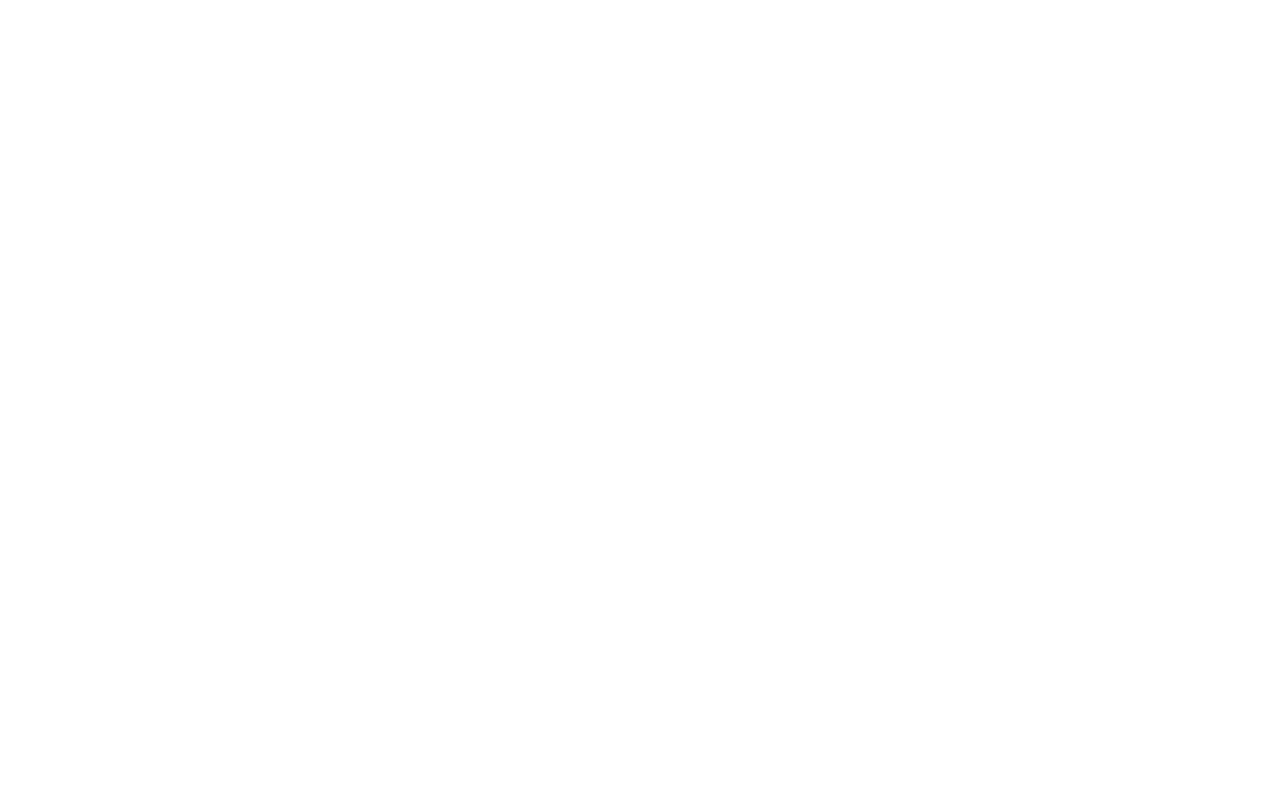
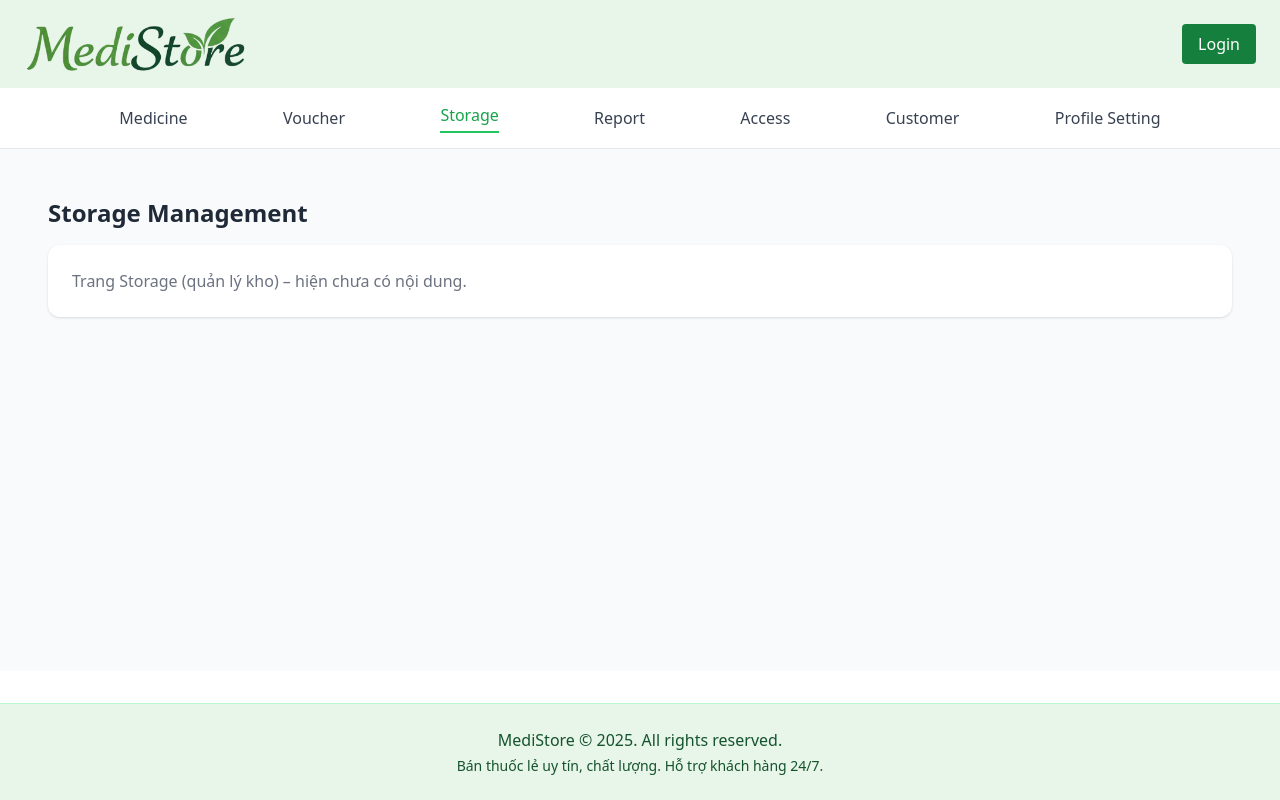
Before and after one commit to thvy815/MediStore_Frontend, a React (Vite) app: page /admin/storage in a window 1280 px wide. Before the commit this address had no page. Built offline with nearby package versions, Linux system fonts and the light colour scheme.

Commit message:
add storage page

```diff
--- a/src/App.tsx
+++ b/src/App.tsx
@@ -2,6 +2,7 @@
 import { Routes, Route, Navigate } from "react-router-dom";
 import Layout from "@/components/layout/Layout";
 import MedicinesPage from "@/pages/admin/medicine/MedicinesPage";
+import StoragePage from "./pages/admin/storage/StoragePage";
 
 const App: React.FC = () => {
   return (
@@ -12,6 +13,7 @@
       {/* Route chung với Layout */}
       <Route element={<Layout />}>
         <Route path="/admin/medicines" element={<MedicinesPage />} />
+        <Route path="/admin/storage" element={<StoragePage />} />
       </Route>
     </Routes>
   );
--- /dev/null
+++ b/src/pages/admin/storage/StoragePage.tsx
@@ -0,0 +1,17 @@
+import React from "react";
+
+const StoragePage: React.FC = () => {
+  return (
+    <div className="p-6">
+      <h1 className="text-2xl font-semibold text-gray-800 mb-4">
+        Storage Management
+      </h1>
+
+      <div className="bg-white rounded-xl shadow p-6 text-gray-500">
+        Trang Storage (quản lý kho) – hiện chưa có nội dung.
+      </div>
+    </div>
+  );
+};
+
+export default StoragePage;
```
